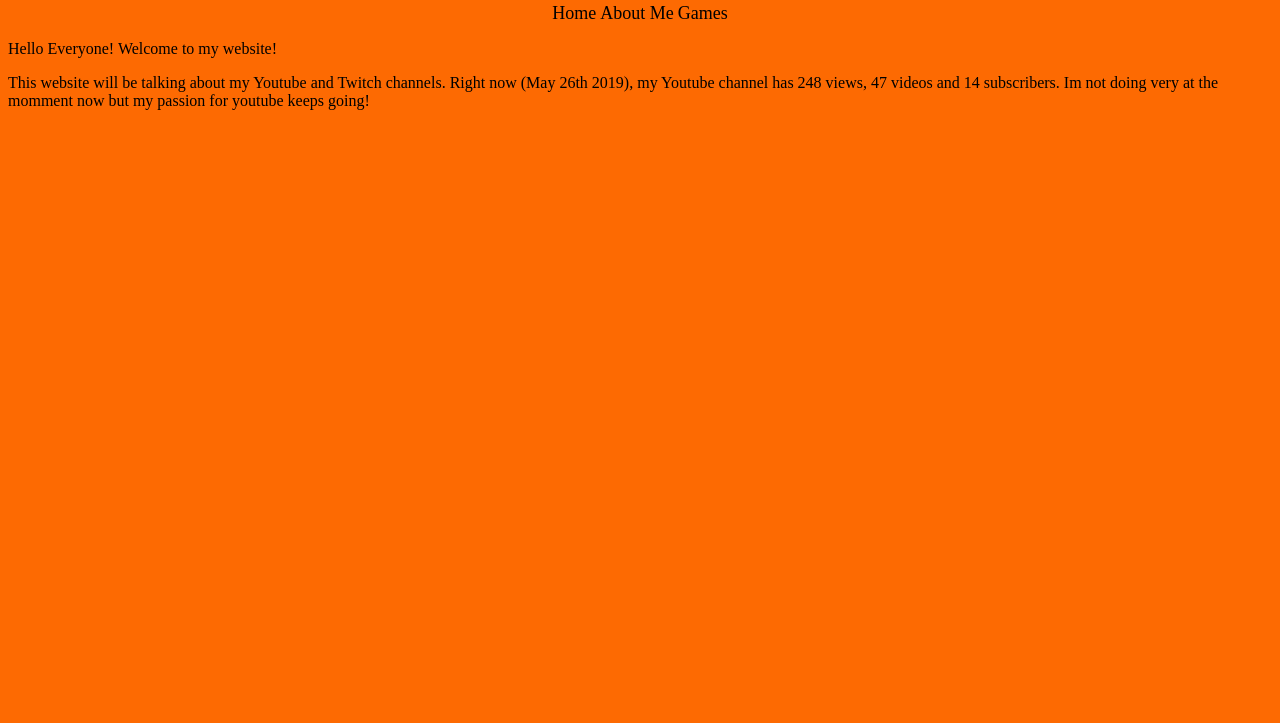
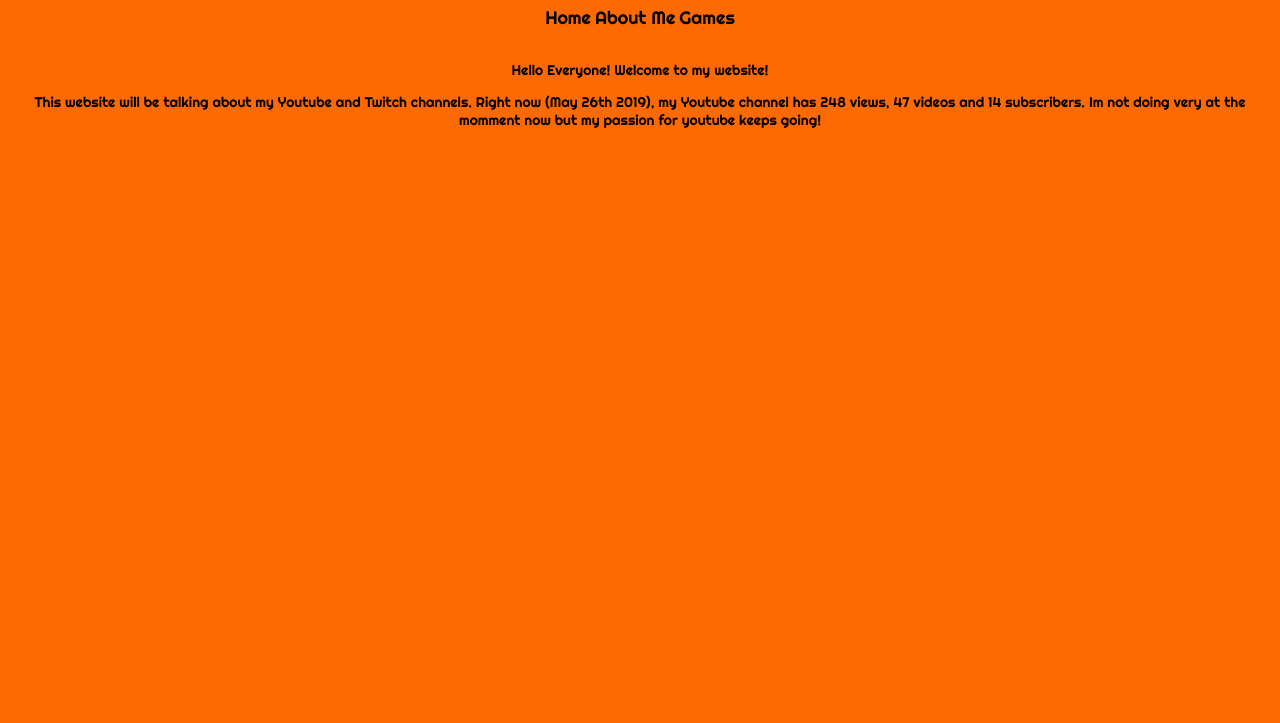
Before and after one commit to ProGamerGames/ProGamerGames.github.io, a plain HTML site: page Youtube.html in a window 1280 px wide. Shown: the part 77-800 px from the top of the page. Drawn offline with Linux system fonts and the light colour scheme.

Commit message:
Added fonts

```diff
--- a/Youtube.html
+++ b/Youtube.html
@@ -16,11 +16,14 @@
             <li><a href="index.html">Home</a>
                 <a href="About_Me.html">About Me</a>
                 <a href="Games.html">Games</a>
+                <br>
+                <br>
+                <p> Hello Everyone! Welcome to my website!</p>
+                <p>This website will be talking about my Youtube and Twitch channels. Right now (May 26th 2019), my Youtube channel has 248 views, 47 videos and 14 subscribers. Im not doing very at the momment now but my passion for youtube keeps going!</p>
             </li>
         </nav>
     </div>
-    <p> Hello Everyone! Welcome to my website!</p>
-    <p>This website will be talking about my Youtube and Twitch channels. Right now (May 26th 2019), my Youtube channel has 248 views, 47 videos and 14 subscribers. Im not doing very at the momment now but my passion for youtube keeps going!</p>
+
 
 </body>
 
--- a/css/style.css
+++ b/css/style.css
@@ -3,7 +3,8 @@ html {
 }
 
 @font-face {
-    font-family: Georgia, 'Times New Roman', Times, serif;
+    font-family: Righteous-Regular;
+    src: url(/fonts/Righteous-Regular.ttf);
 }
 
 nav li {
@@ -17,6 +18,7 @@ nav a {
     text-decoration: none;
     font-size: large;
     text-align: center;
+    font-family: Righteous-Regular;
 }
 
 a {
@@ -25,14 +27,23 @@ a {
     text-decoration: none;
     font-size: large;
     text-align: center;
+    font-family: Righteous-Regular;
 }
 
 h1 {
     font-size: xx-large;
     text-align: center;
+    font-family: Righteous-Regular;
+}
+
+p {
+    font-size: 14px;
+    text-align: center;
+    font-family: Righteous-Regular;
 }
 
 center-div {
     width: 100%;
     text-align: center;
+    font-family: Righteous-Regular;
 }
```
Also changed, not shown: fonts/Righteous-Regular.ttf (added).
